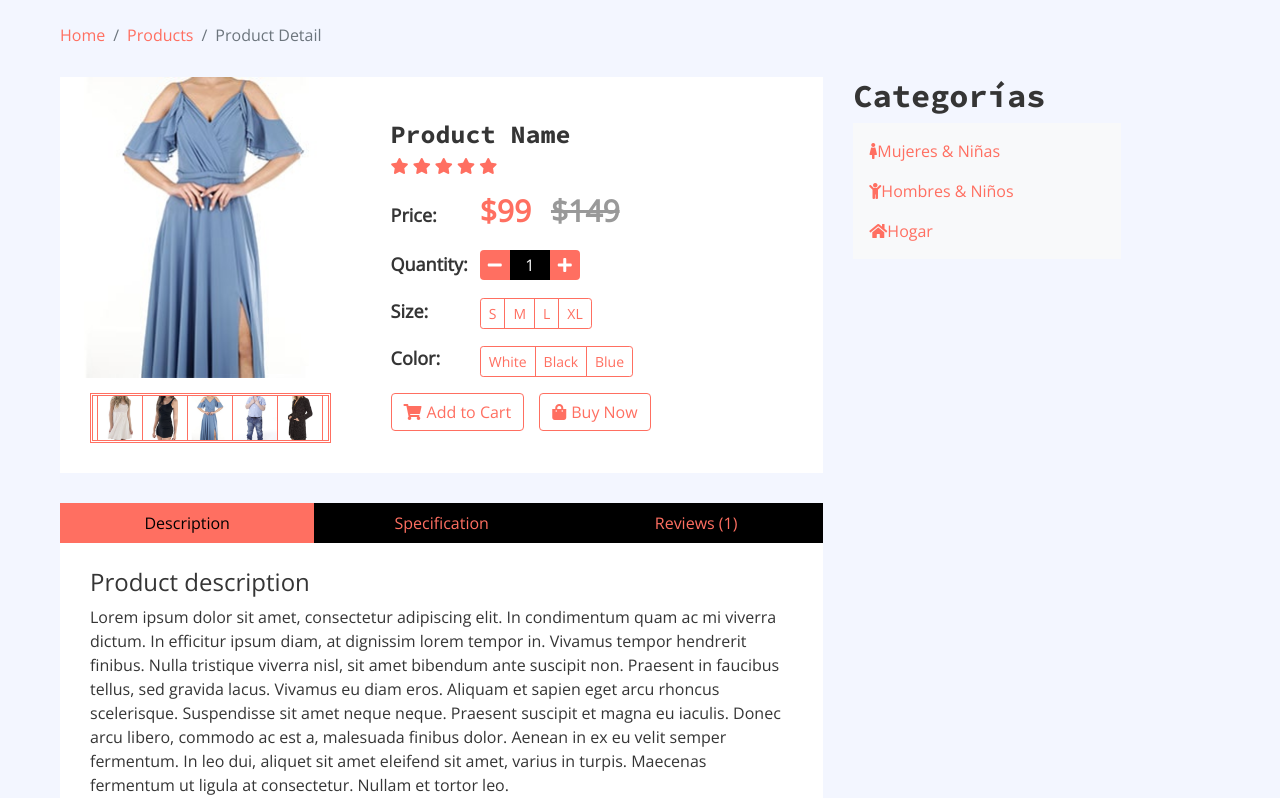
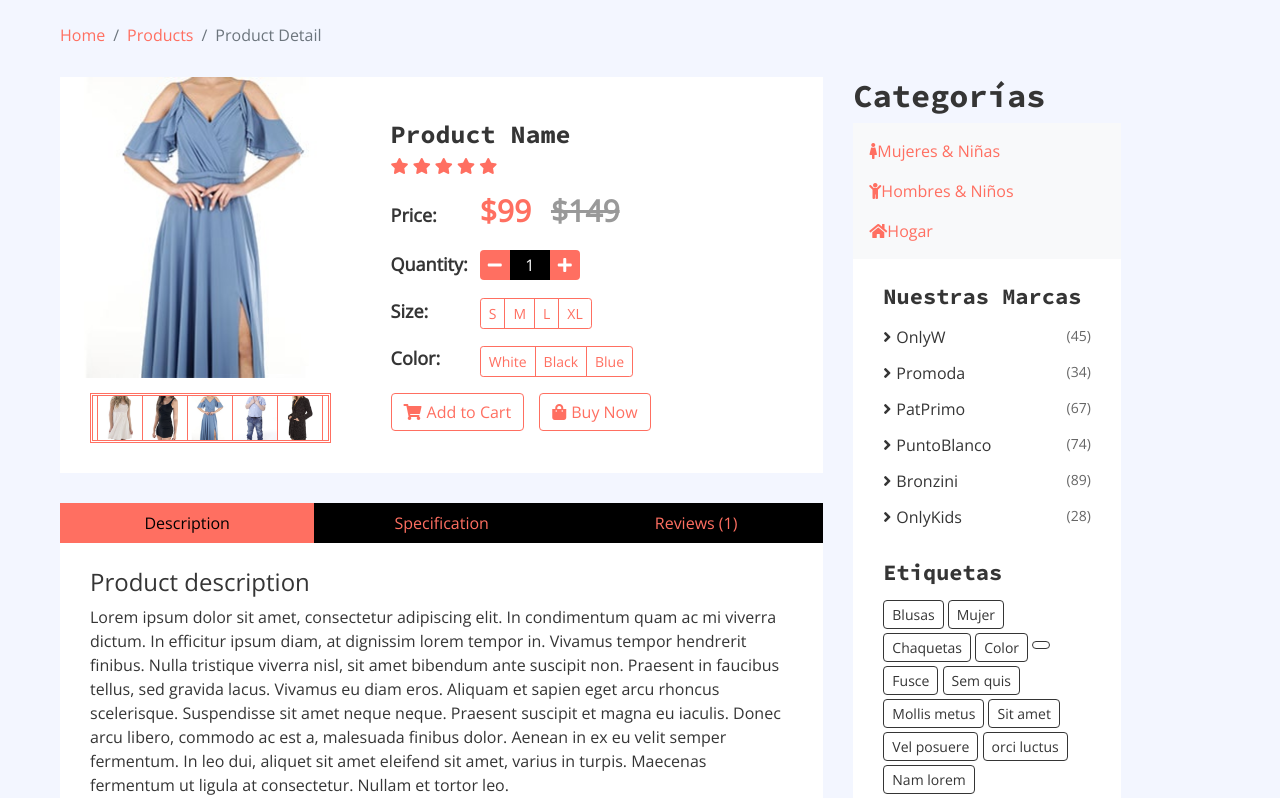
Before and after one commit to FunFactoryCol/AlmacenesOnly1, a plain HTML site: page product-hombre.html in a window 1280 px wide. Shown: the part 154-952 px from the top of the page. Drawn offline with nearby package versions, Linux system fonts and the light colour scheme.

Commit message:
producto con side bar mejorado

```diff
--- a/product-hombre.html
+++ b/product-hombre.html
@@ -423,6 +423,35 @@
                                 </ul>
                             </nav>
                         </div>
+
+                        <div class="sidebar-widget brands">
+                            <br>
+                            <h2 class="title">Nuestras marcas</h2>
+                            <ul>
+                                <li><a href="#">OnlyW </a><span>(45)</span></li>
+                                <li><a href="#">Promoda </a><span>(34)</span></li>
+                                <li><a href="#">PatPrimo </a><span>(67)</span></li>
+                                <li><a href="#">PuntoBlanco</a><span>(74)</span></li>
+                                <li><a href="#">Bronzini </a><span>(89)</span></li>
+                                <li><a href="#">OnlyKids</a><span>(28)</span></li>
+                            </ul>
+                        </div>
+
+                        <div class="sidebar-widget tag">
+                            <h2 class="title">Etiquetas</h2>
+                            <a href="#">Blusas</a>
+                            <a href="#">Mujer</a>
+                            <a href="#">Chaquetas</a>
+                            <a href="#">Color</a>
+                            <a href="#"></a>
+                            <a href="#">Fusce</a>
+                            <a href="#">Sem quis</a>
+                            <a href="#">Mollis metus</a>
+                            <a href="#">Sit amet</a>
+                            <a href="#">Vel posuere</a>
+                            <a href="#">orci luctus</a>
+                            <a href="#">Nam lorem</a>
+                        </div>
                     </div>
                     <!-- Side Bar End -->
                 </div>
@@ -430,6 +459,8 @@
         </div>
         <!-- Product Detail End -->
 
+    </div>
+    <!-- Side Bar End -->
 
 
 
```
